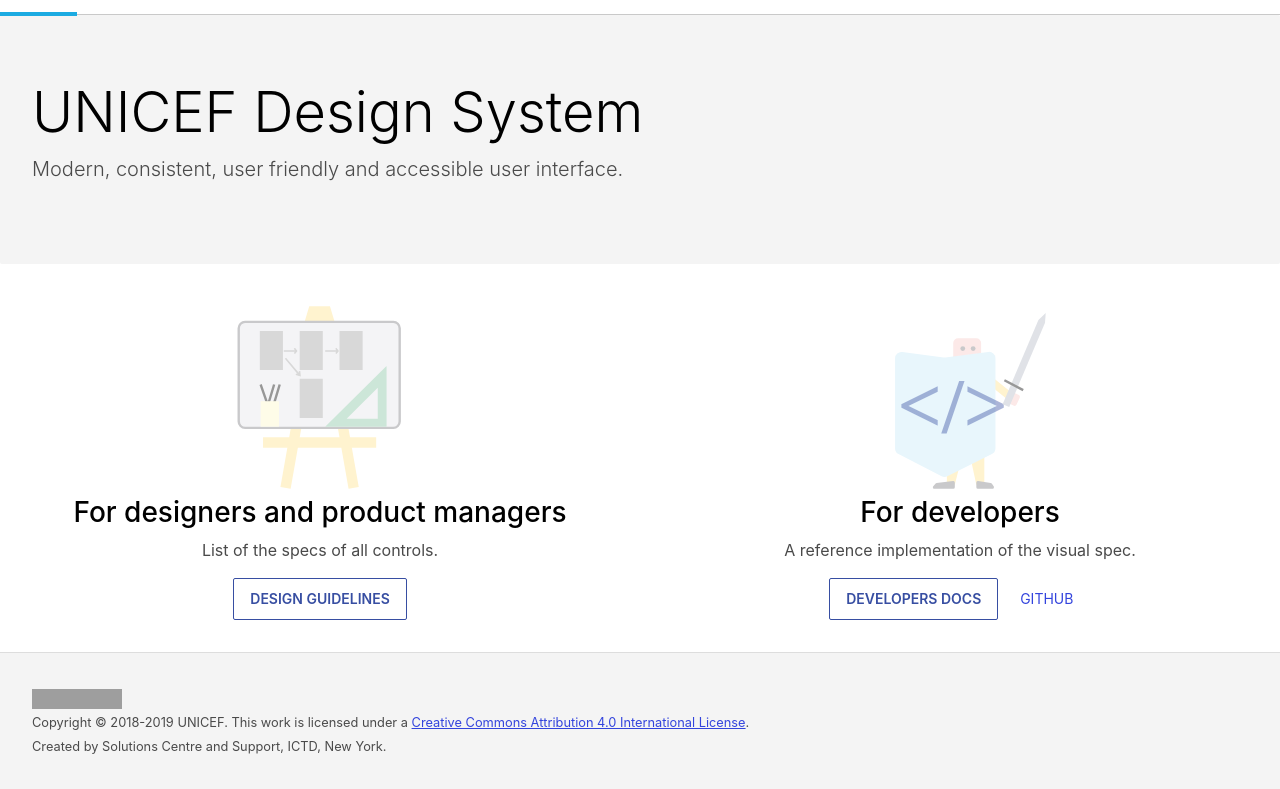
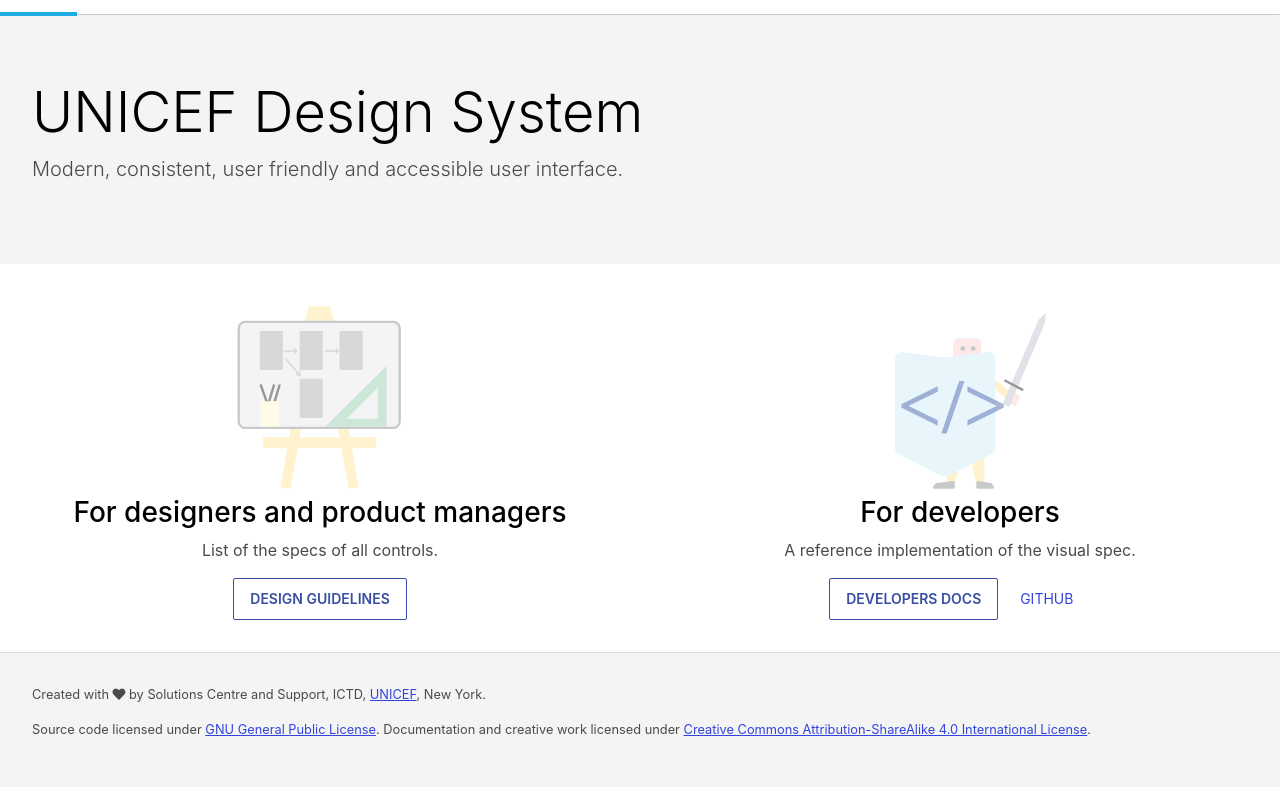
Before and after one commit to unicef/design-system, a Jekyll site: the page built from index.md, in a window 1280 px wide. Shown: the part 346-1135 px from the top of the page. Built offline with Jekyll 4.4.1, drawn with Linux system fonts in a browser that asks for light colours; nearby versions of some CDN libraries; grey boxes are pictures that could not be loaded.

Commit message:
Added GPL license and removed image of CC-SA

```diff
--- a/_includes/footer.html
+++ b/_includes/footer.html
@@ -1,17 +1,11 @@
 <!-- _includes/footer -->
 <footer>
-<small>
-  <a rel="license" href="http://creativecommons.org/licenses/by/4.0/"><img alt="Creative Commons License" style="border-width:0"
-      src="https://i.creativecommons.org/l/by/4.0/88x31.png" /></a>
-
-    <br />Copyright &copy; 2018-2019 UNICEF. This work is licensed under a
-    <a rel="license"
-    href="http://creativecommons.org/licenses/by/4.0/">Creative Commons
-    Attribution 4.0 International License</a>.
-    <br>
-    Created by Solutions Centre and Support, ICTD, New York.
-
-
-</small>
+  <p class="small">Created with <span class="fa fa-heart"></span> by Solutions Centre and Support, ICTD, <a href="http://unicef.org" title="UNICEF Website">UNICEF</a>, New York.
+    </p>
+  <p class="small">
+    Source code licensed under <a href="https://www.gnu.org/licenses/gpl-3.0">GNU General Public License</a>.
+    Documentation and creative work licensed under <a rel="license" href="http://creativecommons.org/licenses/by-sa/4.0/">Creative
+        Commons Attribution-ShareAlike 4.0 International License</a>.
+  </p>
 </footer>
 <script src="./dist/js/unicef-bundle.js"></script>
```
